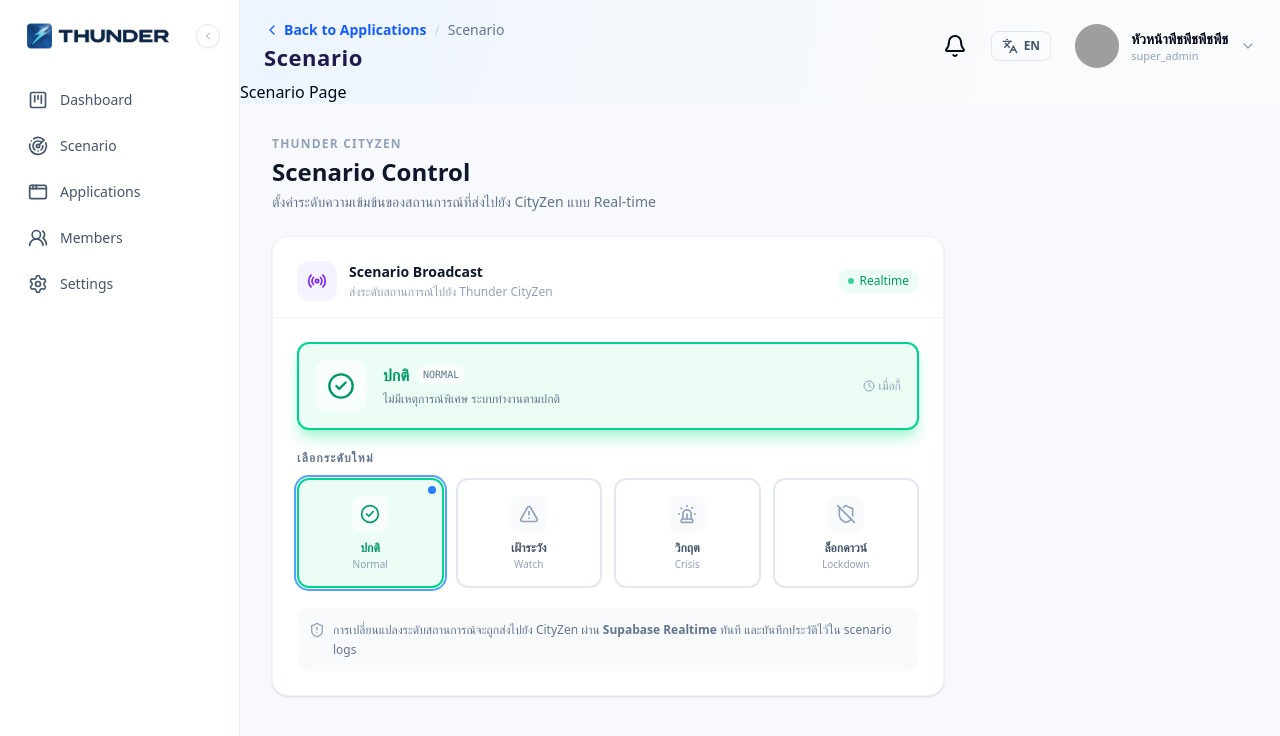
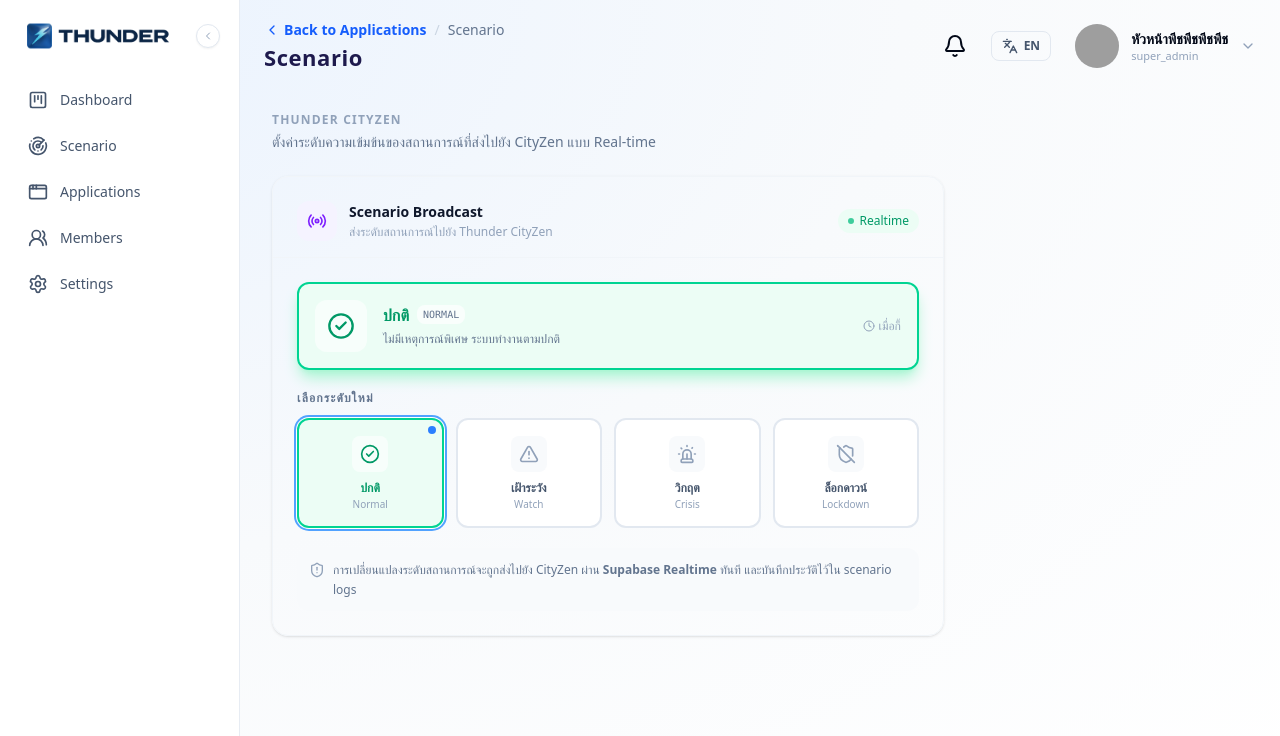
Before and after one commit to rdThunderThailand/ThunderCore, a Next.js app: page /applications/management/1/scenario in a window 1280 px wide. Shown: the top 736 px of the page. Built offline with nearby package versions, Linux system fonts and the light colour scheme; no server answers; grey boxes are pictures that could not be loaded.

Commit message:
refactor: remove redundant headers and update styling for application scenario and member pages

```diff
--- a/src/app/(dashboard)/(platform)/applications/management/[id]/members/page.tsx
+++ b/src/app/(dashboard)/(platform)/applications/management/[id]/members/page.tsx
@@ -3,6 +3,10 @@
 
 export default async function ApplicationMembersPage(props: any) {
     return (
-        <div className="">Applications Members</div>
+        <>
+            <div className="">Applications Members</div>
+
+        </>
+
     )
 }
--- a/src/app/(dashboard)/(platform)/applications/management/[id]/scenario/page.tsx
+++ b/src/app/(dashboard)/(platform)/applications/management/[id]/scenario/page.tsx
@@ -3,7 +3,6 @@
 export default function ScenarioPage() {
     return (
         <div>
-            <h1>Scenario Page</h1>
             <ApplicationManagementidScenarioClient />
         </div>
     )
--- a/src/features/platform-scenario/ApplicationManagementidScenarioClient.tsx
+++ b/src/features/platform-scenario/ApplicationManagementidScenarioClient.tsx
@@ -30,13 +30,13 @@
     }
 
     return (
-        <div className="p-8 space-y-6 bg-[#F8F9FC] min-h-screen">
+        <div className="p-8 space-y-6 min-h-screen">
             {/* Header */}
             <div>
                 <p className="text-xs font-semibold text-slate-400 uppercase tracking-widest mb-1">
                     {app?.name ?? 'Application'}
                 </p>
-                <h1 className="text-2xl font-bold text-slate-900">Scenario Control</h1>
+                {/* <h1 className="text-2xl font-bold text-slate-900">Scenario Control</h1> */}
                 <p className="text-sm text-slate-500 mt-1">
                     ตั้งค่าระดับความเข้มข้นของสถานการณ์ที่ส่งไปยัง CityZen แบบ Real-time
                 </p>
--- a/src/features/platform-scenario/components/ScenarioBroadcastCard.tsx
+++ b/src/features/platform-scenario/components/ScenarioBroadcastCard.tsx
@@ -273,7 +273,7 @@
 
     return (
         <>
-            <div className="bg-white rounded-2xl border border-slate-100 shadow-sm overflow-hidden">
+            <div className="rounded-2xl border border-slate-100 shadow-sm overflow-hidden">
                 {/* Header */}
                 <div className="flex items-center justify-between px-6 pt-6 pb-4 border-b border-slate-100">
                     <div className="flex items-center gap-3">
```
